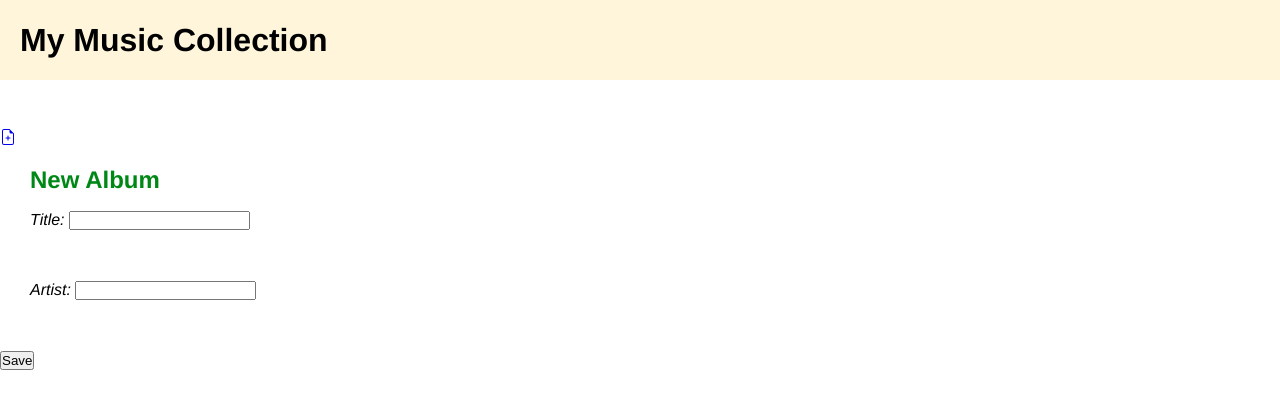
After one commit to Momentum-Team-8/django-music-roanblanchard, a Django app: page /album/new/ in a window 1280 px wide. The commit adds this page. Shown: the top 409 px of the page. Run offline with Django 3.2, Linux system fonts and the light colour scheme.

Commit message:
can create new albums now

```diff
--- /dev/null
+++ b/albums/forms.py
@@ -0,0 +1,9 @@
+from django import forms
+
+from .models import Album
+
+class AlbumForm(forms.ModelForm):
+
+    class Meta:
+        model = Album
+        fields = ['title', 'artist',]
--- a/albums/models.py
+++ b/albums/models.py
@@ -7,6 +7,3 @@ class Album(models.Model):
     title = models.CharField(max_length=200)
     artist = models.CharField(max_length=200)
     created_date = models.DateTimeField(default=timezone.now)
-
-    # def __str__(self):
-    #     return self.title + self.artist
--- a/albums/static/css/albums.css
+++ b/albums/static/css/albums.css
@@ -32,6 +32,7 @@ h2 > a {
 
 h2 {
     margin-left: 30px;
+    color: #008817;
 }
 
 p {
--- a/albums/templates/albums/base.html
+++ b/albums/templates/albums/base.html
@@ -9,6 +9,9 @@
         <header class="page-header">
           <div class="container">
               <h1><a href="/">My Music Collection</a></h1>
+              <a href="{% url 'album_new' %}" class="top-menu">
+                {% include './icons/file-earmark-plus (1).svg' %}
+            </a>
           </div>
         </header>
         <main class="container">
--- /dev/null
+++ b/albums/templates/albums/post_edit.html
@@ -0,0 +1,9 @@
+{% extends 'albums/base.html' %}
+
+{% block content %}
+    <h2>New Album</h2>
+    <form method="POST" class="post-form">{% csrf_token %}
+        {{ form.as_p }}
+        <button type="submit" class="save btn btn-default">Save</button>
+    </form>
+{% endblock %}
--- a/albums/urls.py
+++ b/albums/urls.py
@@ -4,4 +4,5 @@ from . import views
 urlpatterns = [
     path('', views.album_list, name='album_list'),
     path('albums/<int:pk>/', views.album_detail, name='album_detail'),
+    path('album/new/', views.album_new, name='album_new'),
 ]
--- a/albums/views.py
+++ b/albums/views.py
@@ -1,7 +1,8 @@
 from django.shortcuts import render
 from .models import Album
 from django.utils import timezone
-from django.shortcuts import render, get_object_or_404
+from django.shortcuts import render, get_object_or_404, redirect
+from .forms import AlbumForm
 
 # Create your views here.
 def album_list(request):
@@ -11,3 +12,28 @@ def album_list(request):
 def album_detail(request, pk):
     album = get_object_or_404(Album, pk=pk)
     return render(request, 'albums/post_detail.html', {'album': album})
+
+def album_new(request):
+    if request.method == "POST":
+        form = AlbumForm(request.POST)
+        if form.is_valid():
+            album = form.save(commit=False)
+            album.created_date = timezone.now()
+            album.save()
+            return redirect('album_list')
+    else:
+        form = AlbumForm()
+    return render(request, 'albums/post_edit.html', {'form': form})
+
+def album_edit(request, pk):
+    album = get_object_or_404(Album, pk=pk)
+    if request.method == "POST":
+        form = AlbumForm(request.POST, instance=album)
+        if form.is_valid():
+            album = form.save(commit=False)
+            album.created_date = timezone.now()
+            album.save()
+            return redirect('post_detail', pk=album.pk)
+    else:
+        form = AlbumForm(instance=album)
+    return render(request, 'albums/post_edit.html', {'form': form})
```
Also changed, not shown: albums/templates/albums/icons/file-earmark-plus (1).svg (added).
